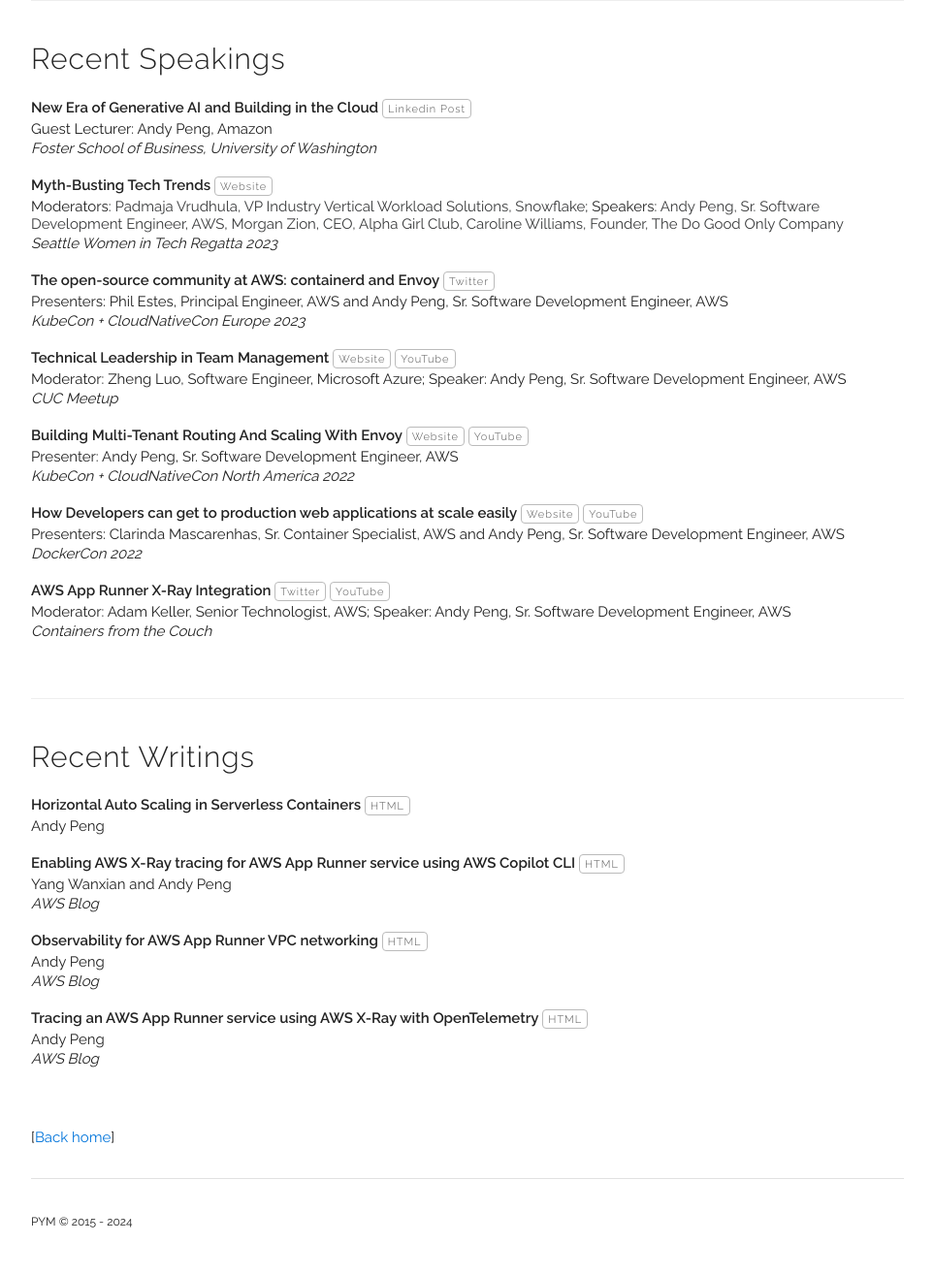
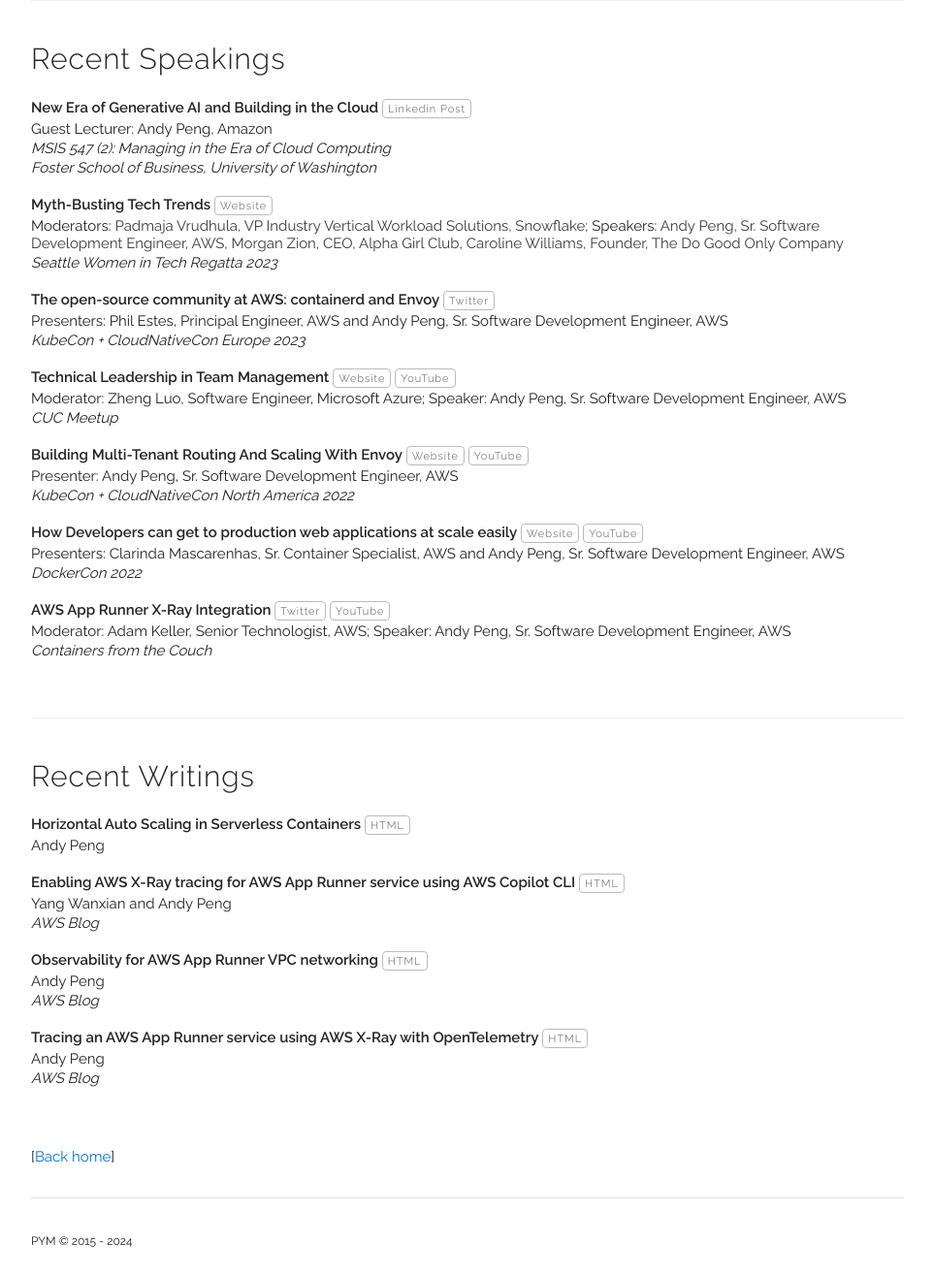
Before and after one commit to gfw001/gfw001.github.io, a Jekyll site: the page publications.html, which Jekyll copies as it is, in a window 1280 px wide. Shown: the whole page at 97% size, without its empty margins (158-1121 px from the left). Built offline with Jekyll 4.4.1, drawn with Linux system fonts in a browser that asks for light colours.

Commit message:
Update publications.html

```diff
--- a/publications.html
+++ b/publications.html
@@ -90,6 +90,7 @@
      <a class="button" href="https://www.linkedin.com/posts/uw-foster-msis_msis-genai-demoday-ugcPost-7173432871800483841-wW0C?utm_source=share&utm_medium=member_desktop" target="_blank">Linkedin Post</a>
    </p>
   <p>Guest Lecturer: Andy Peng, Amazon</p>
+  <p><i>MSIS 547 (2): Managing in the Era of Cloud Computing</i></p>
   <p><i>Foster School of Business, University of Washington</i></p>
   <div class="paper-buttons">
 
```
